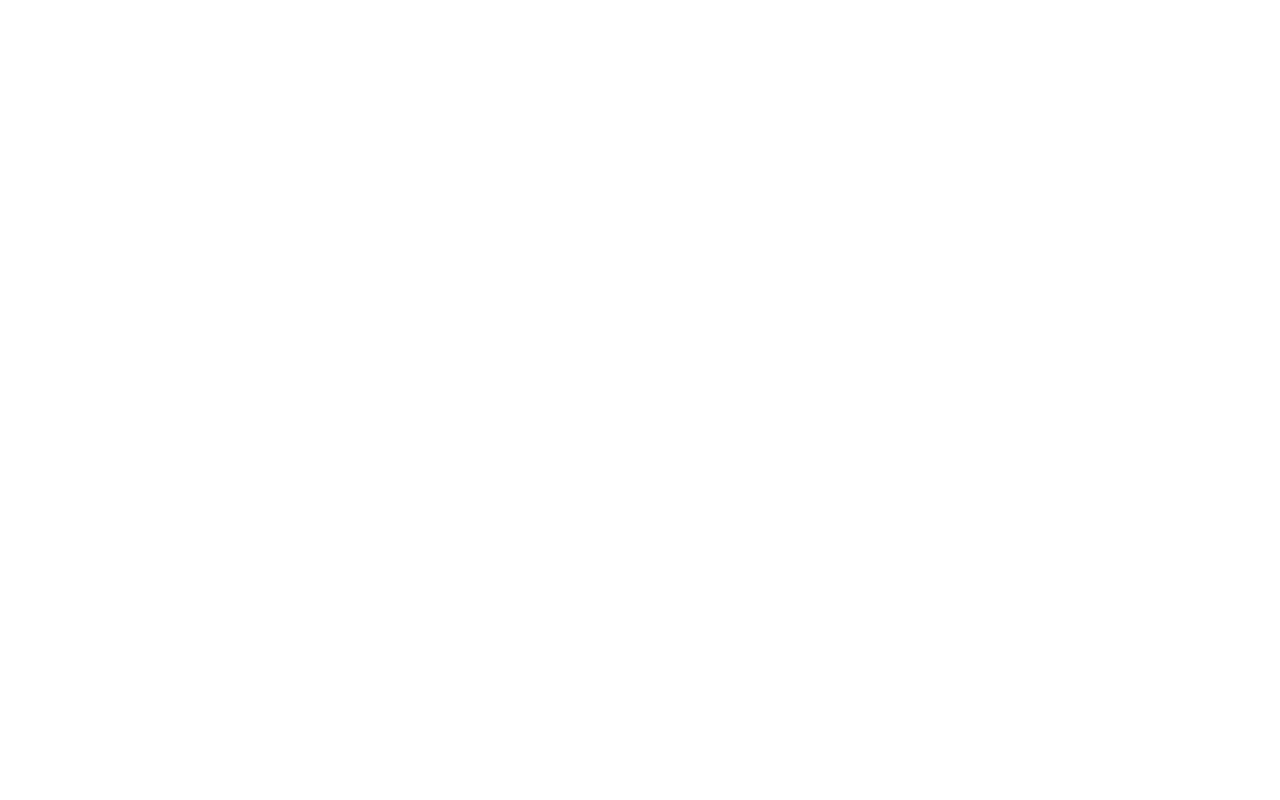
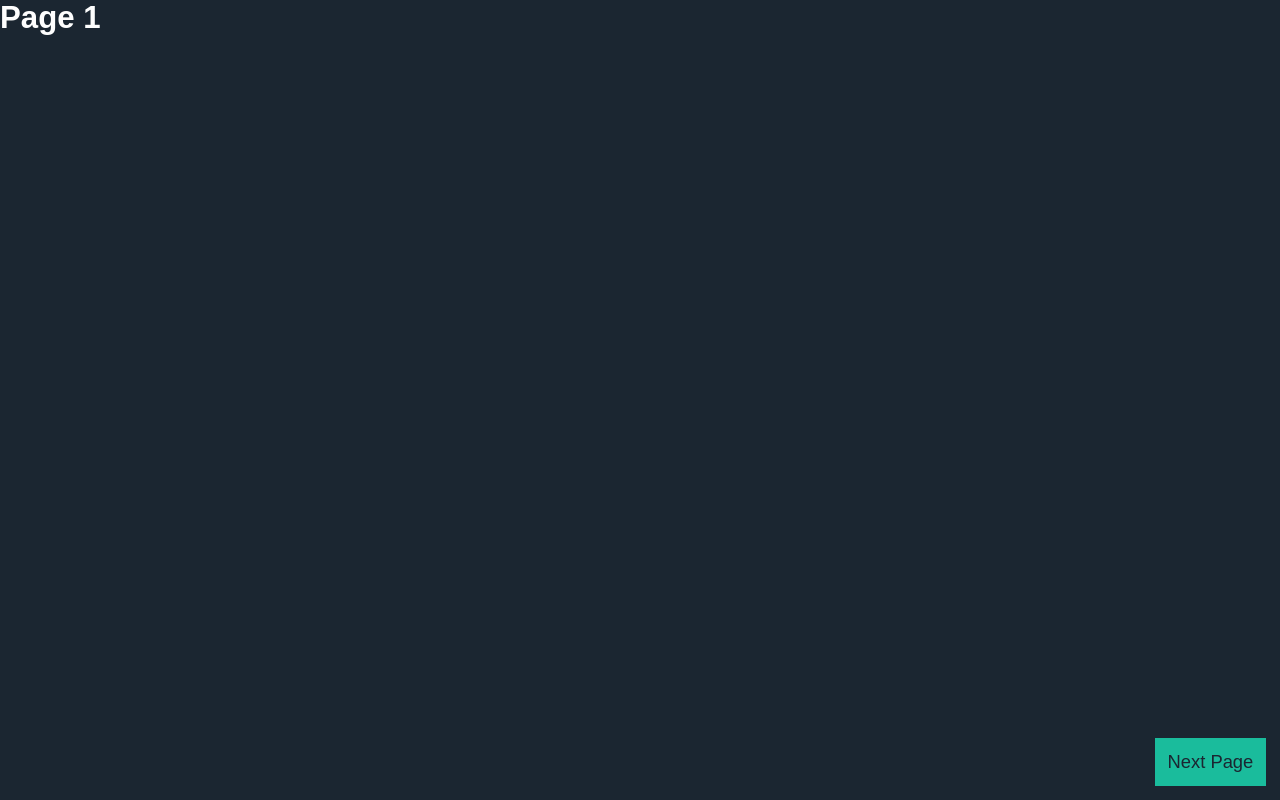
Before and after one commit to michaelamponsah/simple-pagination, a plain HTML site: page index.html in a window 1280 px wide. Drawn offline with Linux system fonts and the light colour scheme.

Commit message:
Markup and styling implemented

```diff
--- a/index.html
+++ b/index.html
@@ -8,8 +8,14 @@
     <link rel="stylesheet" href="style.css" />
   </head>
   <body>
-    <section class="page-one"></section>
-    <section class="page-two"></section>
+    <section class="page-one">
+      <h1 class="text-large">Page 1</h1>
+      <button class="btn btn__absolute">Next Page</button>
+    </section>
+    <section class="page-two hidden__page">
+      <h1 class="text-large">Page 2</h1>
+      <button class="btn">Prev Page</button>
+    </section>
     <script>
       console.log("Hello world");
     </script>
--- a/style.css
+++ b/style.css
@@ -0,0 +1,34 @@
+*,
+*::after,
+*::before {
+  box-sizing: border-box;
+  margin: 0;
+}
+body {
+  font-size: 1.3rem;
+  font-family: Arial, Helvetica, sans-serif;
+}
+
+.page-one,
+.page-two {
+  min-height: 100vh;
+  background-color: #1b2631;
+}
+.text-large {
+  color: #fefefe;
+}
+.btn {
+  padding: 0.7em;
+  border: none;
+  background-color: #1abc9c;
+  color: #1b2631;
+  font-size: 1.15rem;
+}
+.btn__absolute {
+  position: absolute;
+  bottom: 0.75em;
+  right: 0.75em;
+}
+.hidden__page {
+  display: none;
+}
```
